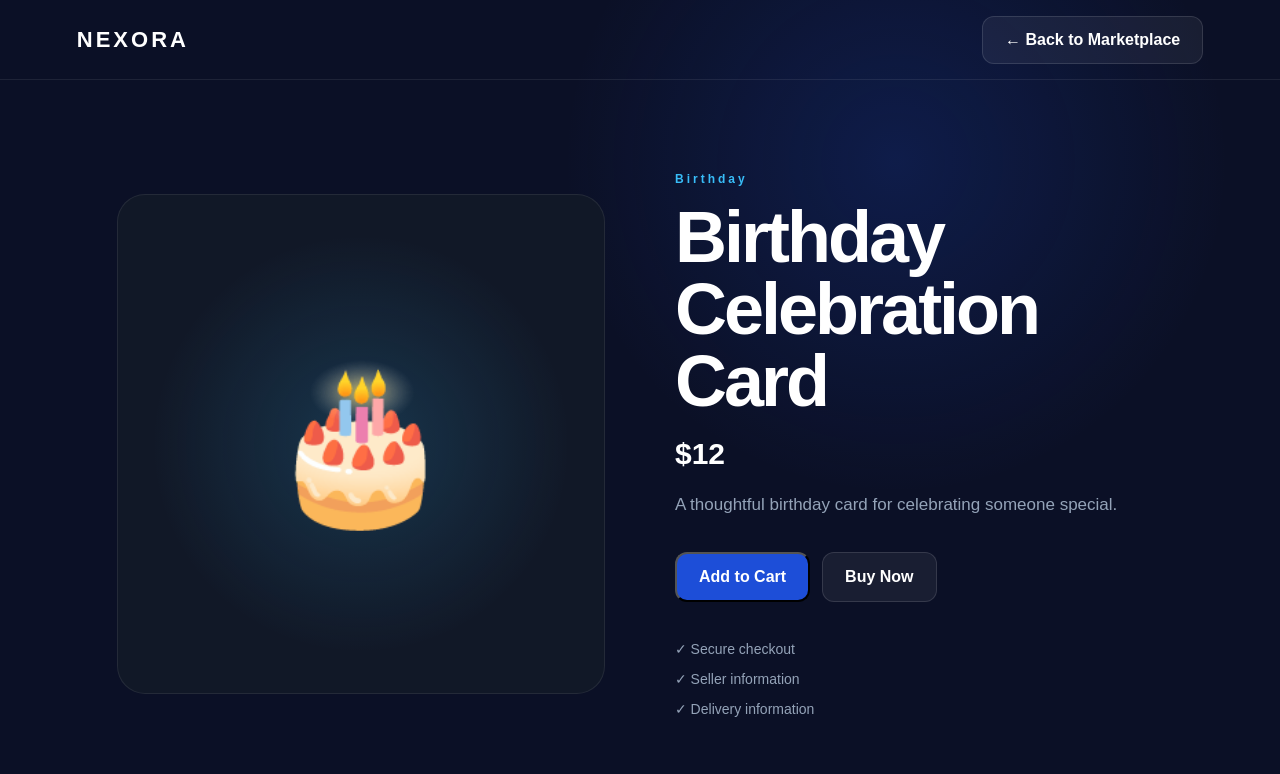
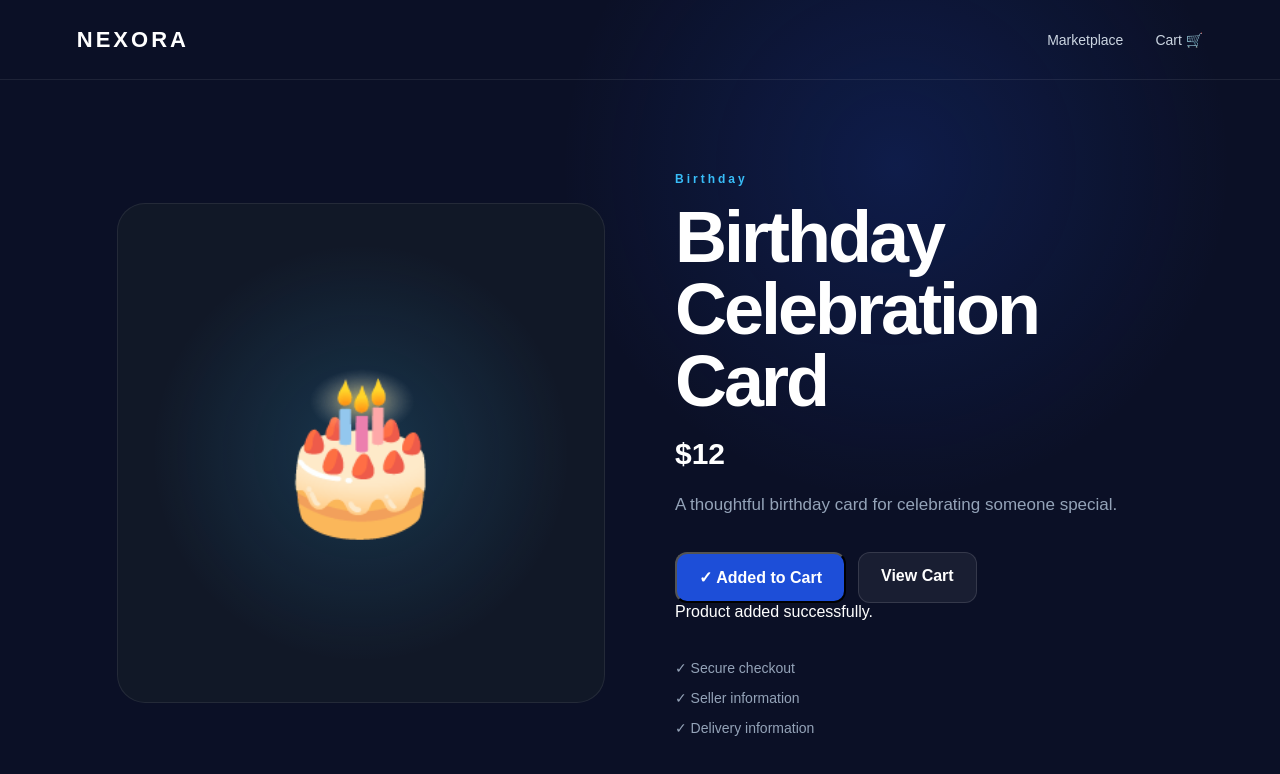
Before and after one commit to Globallinkexpress/-nexora-market-02, a Next.js app: page /product/birthday-card in a window 1280 px wide. Both pictures are taken after a click on the button "Add to Cart". Shown: the top 774 px of the page. Built offline with nearby package versions, Linux system fonts and the light colour scheme.

Commit message:
Update page.js

```diff
--- a/app/product/[id]/page.js
+++ b/app/product/[id]/page.js
@@ -1,9 +1,12 @@
 "use client";
+
+import { useState } from "react";
+
 const products = {
   "elegant-ring": {
     name: "Elegant Ring",
     category: "Jewelry",
-    price: "$45",
+    price: 45,
     icon: "💍",
     description:
       "A beautiful jewelry piece for everyday wear and special occasions.",
@@ -12,7 +15,7 @@ const products = {
   "flower-bouquet": {
     name: "Fresh Flower Bouquet",
     category: "Flowers",
-    price: "$35",
+    price: 35,
     icon: "🌸",
     description:
       "A carefully arranged flower bouquet designed for meaningful moments.",
@@ -21,7 +24,7 @@ const products = {
   "birthday-card": {
     name: "Birthday Celebration Card",
     category: "Birthday",
-    price: "$12",
+    price: 12,
     icon: "🎂",
     description:
       "A thoughtful birthday card for celebrating someone special.",
@@ -30,7 +33,7 @@ const products = {
   "surprise-card": {
     name: "Surprise Gift Card",
     category: "Surprise Gifts",
-    price: "$18",
+    price: 18,
     icon: "💌",
     description:
       "A special gift card designed to make someone's day memorable.",
@@ -39,7 +42,7 @@ const products = {
   "special-pizza": {
     name: "Special Occasion Pizza",
     category: "Food",
-    price: "$22",
+    price: 22,
     icon: "🍕",
     description:
       "A delicious pizza option for celebrations and special occasions.",
@@ -48,7 +51,7 @@ const products = {
   "fashion-collection": {
     name: "Classic Fashion Collection",
     category: "Fashion",
-    price: "$65",
+    price: 65,
     icon: "👗",
     description:
       "A stylish fashion collection designed for everyday confidence.",
@@ -57,7 +60,7 @@ const products = {
   "smart-device": {
     name: "Wireless Smart Device",
     category: "Electronics",
-    price: "$89",
+    price: 89,
     icon: "📱",
     description:
       "A modern wireless device for everyday technology needs.",
@@ -66,7 +69,7 @@ const products = {
   "home-collection": {
     name: "Modern Home Collection",
     category: "Home & Living",
-    price: "$54",
+    price: 54,
     icon: "🏠",
     description:
       "Modern home essentials designed to complement your space.",
@@ -75,6 +78,7 @@ const products = {
 
 export default function ProductPage({ params }) {
   const product = products[params.id];
+  const [added, setAdded] = useState(false);
 
   if (!product) {
     return (
@@ -85,6 +89,41 @@ export default function ProductPage({ params }) {
     );
   }
 
+  function addToCart() {
+    const existingCart = JSON.parse(
+      localStorage.getItem("nexora-cart") || "[]"
+    );
+
+    const existingProduct = existingCart.find(
+      (item) => item.id === params.id
+    );
+
+    let updatedCart;
+
+    if (existingProduct) {
+      updatedCart = existingCart.map((item) =>
+        item.id === params.id
+          ? { ...item, quantity: item.quantity + 1 }
+          : item
+      );
+    } else {
+      updatedCart = [
+        ...existingCart,
+        {
+          id: params.id,
+          name: product.name,
+          category: product.category,
+          price: product.price,
+          icon: product.icon,
+          quantity: 1,
+        },
+      ];
+    }
+
+    localStorage.setItem("nexora-cart", JSON.stringify(updatedCart));
+    setAdded(true);
+  }
+
   return (
     <main className="productPage">
       <nav className="nav">
@@ -92,9 +131,10 @@ export default function ProductPage({ params }) {
           NEXORA
         </a>
 
-        <a href="/marketplace" className="secondary">
-          ← Back to Marketplace
-        </a>
+        <div className="navLinks">
+          <a href="/marketplace">Marketplace</a>
+          <a href="/cart">Cart 🛒</a>
+        </div>
       </nav>
 
       <section className="productDetail">
@@ -107,14 +147,27 @@ export default function ProductPage({ params }) {
 
           <h1>{product.name}</h1>
 
-          <p className="detailPrice">{product.price}</p>
+          <p className="detailPrice">${product.price}</p>
 
-          <p className="detailDescription">{product.description}</p>
+          <p className="detailDescription">
+            {product.description}
+          </p>
 
           <div className="purchaseBox">
-            <button className="primary">Add to Cart</button>
-            <button className="secondary">Buy Now</button>
+            <button className="primary" onClick={addToCart}>
+              {added ? "✓ Added to Cart" : "Add to Cart"}
+            </button>
+
+            <a href="/cart" className="secondary">
+              View Cart
+            </a>
           </div>
+
+          {added && (
+            <div className="cartNotice">
+              Product added successfully.
+            </div>
+          )}
 
           <div className="productTrust">
             <p>✓ Secure checkout</p>
```
